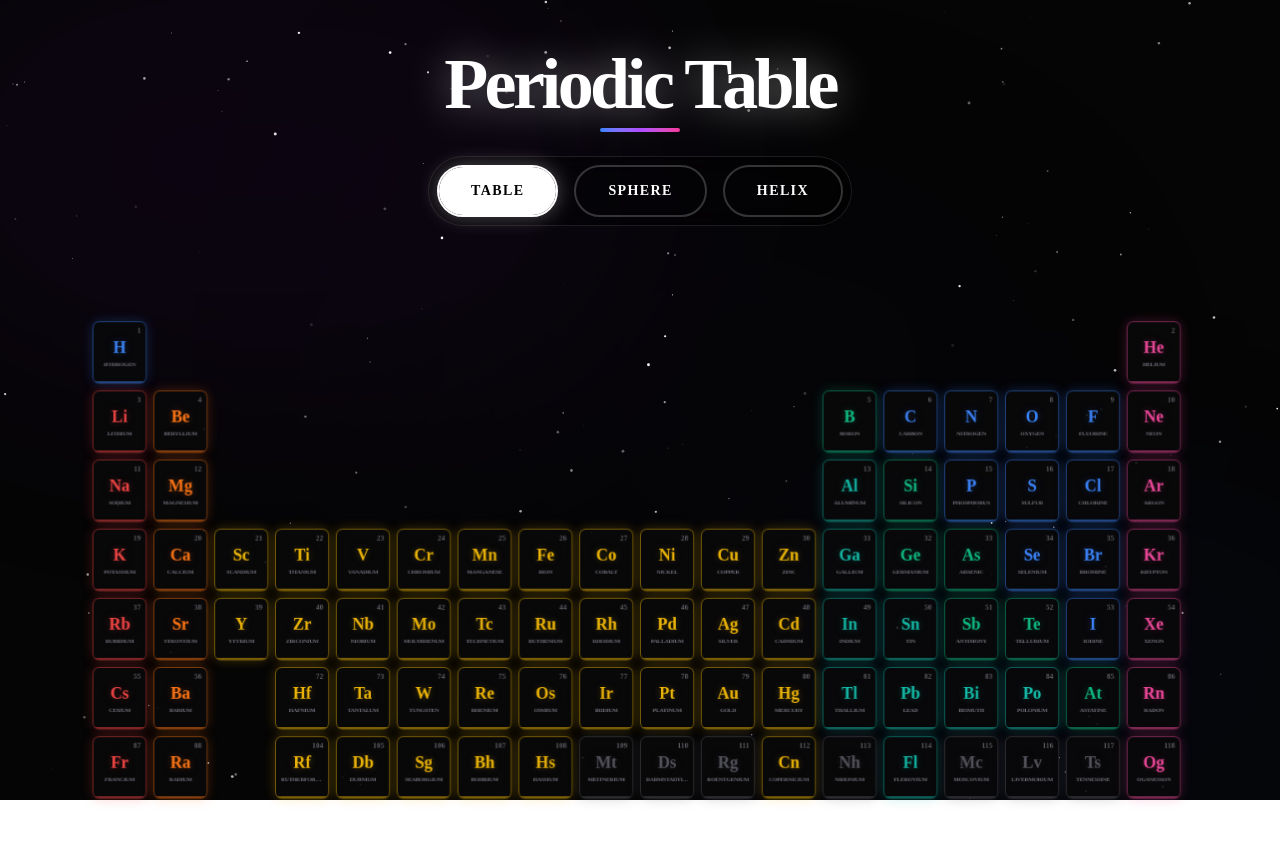
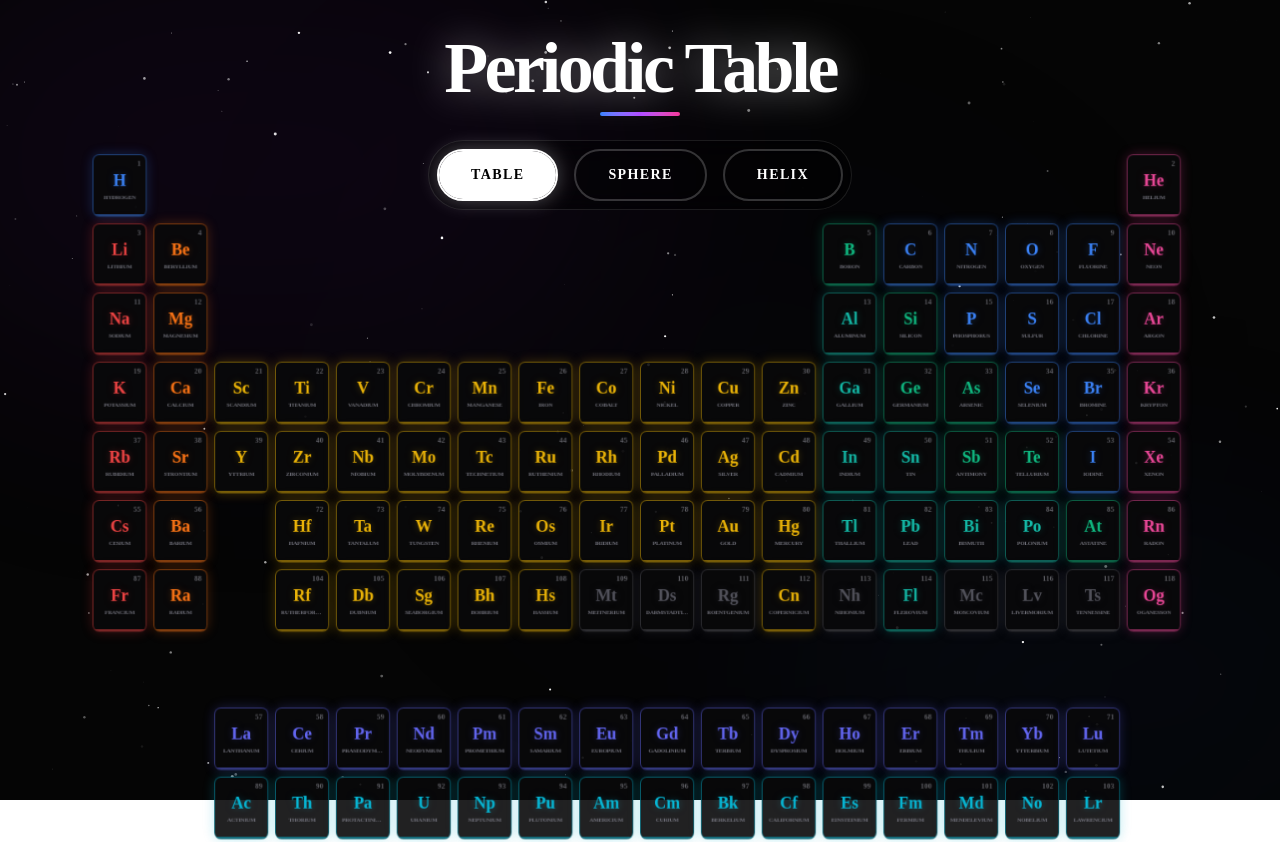
Before and after one commit to jolorupido15/periodic-table, a Next.js app: page / in a window 1280 px wide. Shown: the top 842 px of the page. Built offline with nearby package versions, Linux system fonts and the light colour scheme.

Commit message:
Fix scroll bug by making header completely fixed and unconditionally centered

```diff
--- a/components/PeriodicTable.tsx
+++ b/components/PeriodicTable.tsx
@@ -178,19 +178,16 @@ export default function PeriodicTable() {
 
   return (
     <div className="w-full flex flex-col items-center px-4 min-h-screen">
-      {/* Header & Controls Container */}
-      <div className={cn(
-        "z-[1000] flex flex-col items-center transition-all duration-1000",
-        viewMode === 'table' ? "relative mt-12 mb-4" : "fixed top-8 left-1/2 -translate-x-1/2 w-full"
-      )}>
-        <header className="flex flex-col items-center text-center mb-6">
+      {/* Header & Controls Container - Fixed at the top, always centered */}
+      <div className="fixed top-0 left-0 w-full pt-8 flex flex-col items-center z-[1000] pointer-events-none">
+        <header className="flex flex-col items-center text-center mb-6 pointer-events-auto">
           <h1 className="text-5xl md:text-7xl font-black tracking-tighter text-white drop-shadow-[0_0_20px_rgba(255,255,255,0.4)] mb-2">
             Periodic Table
           </h1>
           <div className="h-1 w-20 bg-gradient-to-r from-blue-500 via-purple-500 to-pink-500 rounded-full" />
         </header>
 
-        <div className="flex items-center gap-4 bg-black/40 p-2 rounded-full backdrop-blur-md border border-white/10">
+        <div className="flex items-center gap-4 bg-black/40 p-2 rounded-full backdrop-blur-md border border-white/10 pointer-events-auto">
         <Button
           variant="outline"
           onClick={() => toggleMode('table')}
@@ -233,13 +230,13 @@ export default function PeriodicTable() {
       {/* Main Content Area */}
       <div className={cn(
         "w-full relative overflow-hidden transition-all duration-700",
-        viewMode === 'table' ? "h-[850px]" : "fixed inset-0 h-screen"
+        viewMode === 'table' ? "mt-0 h-[1000px]" : "fixed inset-0 h-screen"
       )}>
         <div
           ref={containerRef}
           className={cn(
             "relative w-full h-full flex justify-center",
-            viewMode === 'table' ? "items-start pt-[380px]" : "items-center"
+            viewMode === 'table' ? "items-start pt-[560px]" : "items-center"
           )}
           style={{ transformStyle: 'preserve-3d' }}
         >
```
